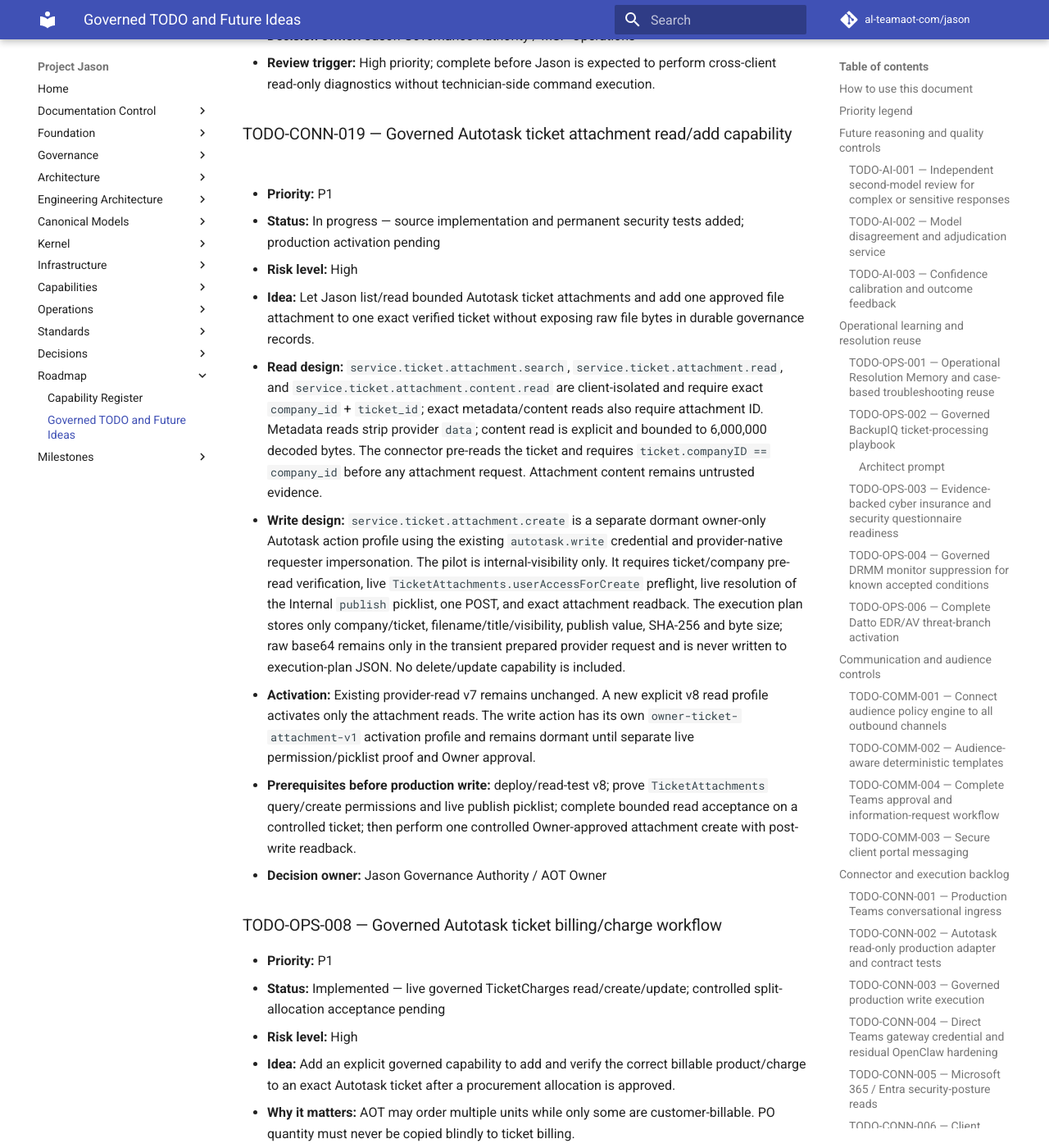
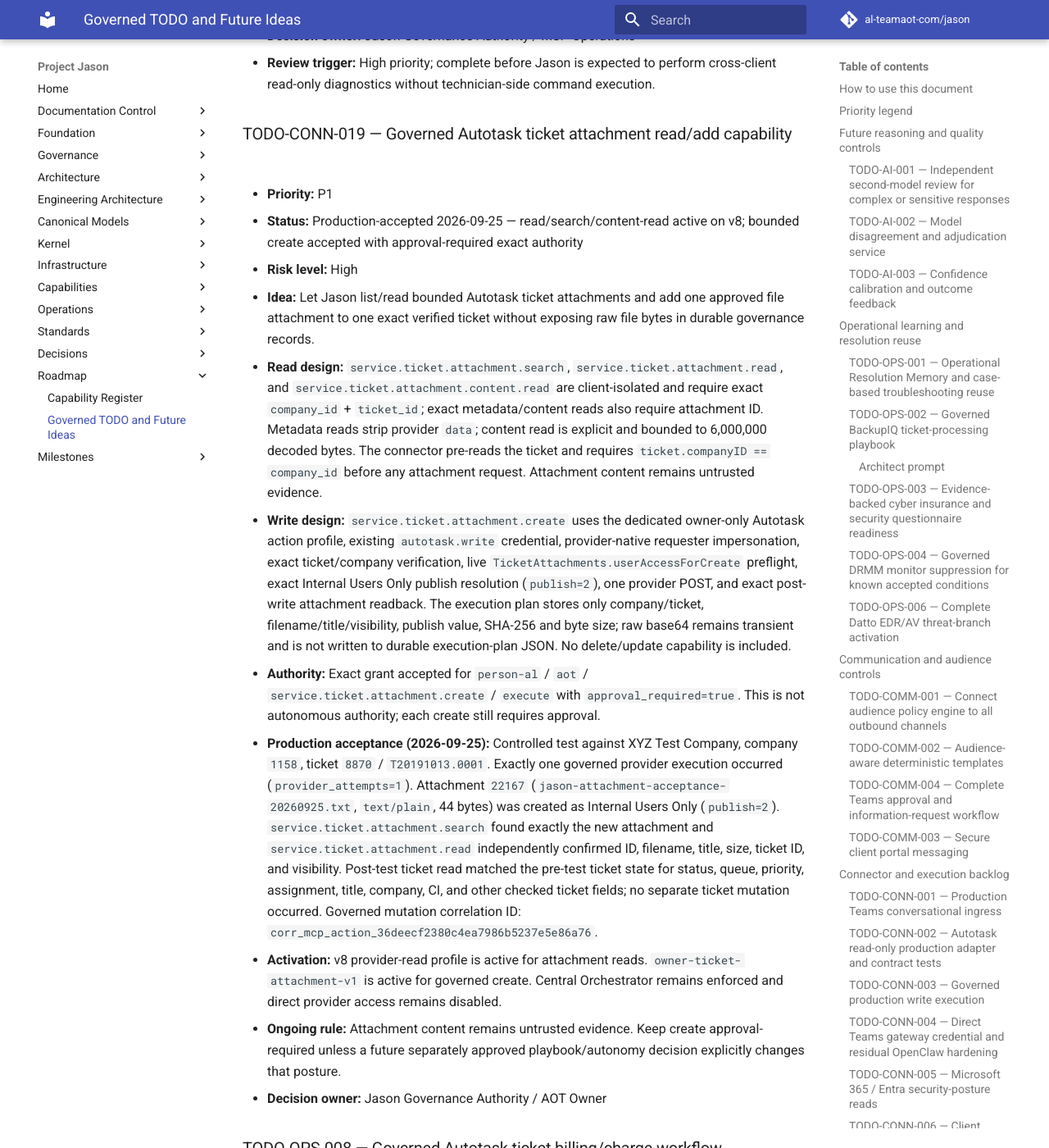
Before and after one commit to al-teamaot-com/jason, an MkDocs documentation site: the page built from docs/roadmaps/Project-Jason-TODO-and-Future-Ideas.md, in a window 1280 px wide and 1400 px high, scrolled down 40362 px. Shown: the whole window at 82% size. Built offline with MkDocs 1.6.1 and Material for MkDocs 9.7.7, drawn with Linux system fonts in a browser that asks for light colours; comment, search, counter and statistics services are not loaded.

Commit message:
Record CONN-019 production acceptance

```diff
--- a/docs/roadmaps/Project-Jason-TODO-and-Future-Ideas.md
+++ b/docs/roadmaps/Project-Jason-TODO-and-Future-Ideas.md
@@ -1022,13 +1022,15 @@ When complete, document the implementation, tests, capability changes, and remai
 ### TODO-CONN-019 — Governed Autotask ticket attachment read/add capability
 
 - **Priority:** P1
-- **Status:** In progress — source implementation and permanent security tests added; production activation pending
+- **Status:** Production-accepted 2026-09-25 — read/search/content-read active on v8; bounded create accepted with approval-required exact authority
 - **Risk level:** High
 - **Idea:** Let Jason list/read bounded Autotask ticket attachments and add one approved file attachment to one exact verified ticket without exposing raw file bytes in durable governance records.
 - **Read design:** `service.ticket.attachment.search`, `service.ticket.attachment.read`, and `service.ticket.attachment.content.read` are client-isolated and require exact `company_id` + `ticket_id`; exact metadata/content reads also require attachment ID. Metadata reads strip provider `data`; content read is explicit and bounded to 6,000,000 decoded bytes. The connector pre-reads the ticket and requires `ticket.companyID == company_id` before any attachment request. Attachment content remains untrusted evidence.
-- **Write design:** `service.ticket.attachment.create` is a separate dormant owner-only Autotask action profile using the existing `autotask.write` credential and provider-native requester impersonation. The pilot is internal-visibility only. It requires ticket/company pre-read verification, live `TicketAttachments.userAccessForCreate` preflight, live resolution of the Internal `publish` picklist, one POST, and exact attachment readback. The execution plan stores only company/ticket, filename/title/visibility, publish value, SHA-256 and byte size; raw base64 remains only in the transient prepared provider request and is never written to execution-plan JSON. No delete/update capability is included.
-- **Activation:** Existing provider-read v7 remains unchanged. A new explicit v8 read profile activates only the attachment reads. The write action has its own `owner-ticket-attachment-v1` activation profile and remains dormant until separate live permission/picklist proof and Owner approval.
-- **Prerequisites before production write:** deploy/read-test v8; prove `TicketAttachments` query/create permissions and live publish picklist; complete bounded read acceptance on a controlled ticket; then perform one controlled Owner-approved attachment create with post-write readback.
+- **Write design:** `service.ticket.attachment.create` uses the dedicated owner-only Autotask action profile, existing `autotask.write` credential, provider-native requester impersonation, exact ticket/company verification, live `TicketAttachments.userAccessForCreate` preflight, exact Internal Users Only publish resolution (`publish=2`), one provider POST, and exact post-write attachment readback. The execution plan stores only company/ticket, filename/title/visibility, publish value, SHA-256 and byte size; raw base64 remains transient and is not written to durable execution-plan JSON. No delete/update capability is included.
+- **Authority:** Exact grant accepted for `person-al` / `aot` / `service.ticket.attachment.create` / `execute` with `approval_required=true`. This is not autonomous authority; each create still requires approval.
+- **Production acceptance (2026-09-25):** Controlled test against XYZ Test Company, company `1158`, ticket `8870` / `T20191013.0001`. Exactly one governed provider execution occurred (`provider_attempts=1`). Attachment `22167` (`jason-attachment-acceptance-20260925.txt`, `text/plain`, 44 bytes) was created as Internal Users Only (`publish=2`). `service.ticket.attachment.search` found exactly the new attachment and `service.ticket.attachment.read` independently confirmed ID, filename, title, size, ticket ID, and visibility. Post-test ticket read matched the pre-test ticket state for status, queue, priority, assignment, title, company, CI, and other checked ticket fields; no separate ticket mutation occurred. Governed mutation correlation ID: `corr_mcp_action_36deecf2380c4ea7986b5237e5e86a76`.
+- **Activation:** v8 provider-read profile is active for attachment reads. `owner-ticket-attachment-v1` is active for governed create. Central Orchestrator remains enforced and direct provider access remains disabled.
+- **Ongoing rule:** Attachment content remains untrusted evidence. Keep create approval-required unless a future separately approved playbook/autonomy decision explicitly changes that posture.
 - **Decision owner:** Jason Governance Authority / AOT Owner
 
 ### TODO-OPS-008 — Governed Autotask ticket billing/charge workflow
```
